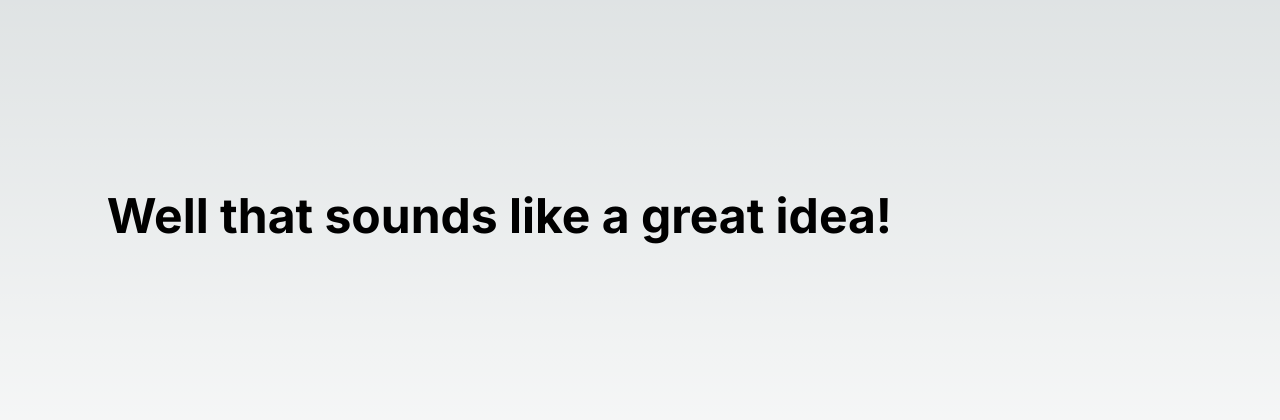
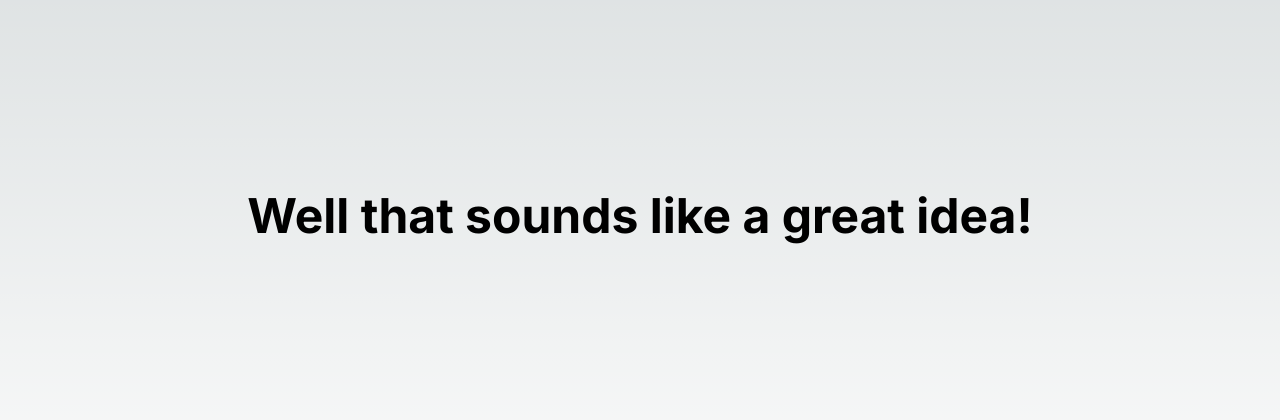
Before and after one commit to ctudel/DoSomething, a Next.js app: page /task in a window 1280 px wide. Shown: the part 184-604 px from the top of the page. Built offline with nearby package versions, Linux system fonts and the light colour scheme.

Commit message:
added styling

```diff
--- a/app/task/page.tsx
+++ b/app/task/page.tsx
@@ -3,7 +3,7 @@ import AltTask from '@/app/ui/alt-task';
 export default function Page() {
     return (
         <>
-            <div className="flex w-screen h-screen justify-center items-center">
+            <div className="p-3 flex w-screen h-screen justify-center items-center text-center">
                 <AltTask/>
             </div>
         </>
```
